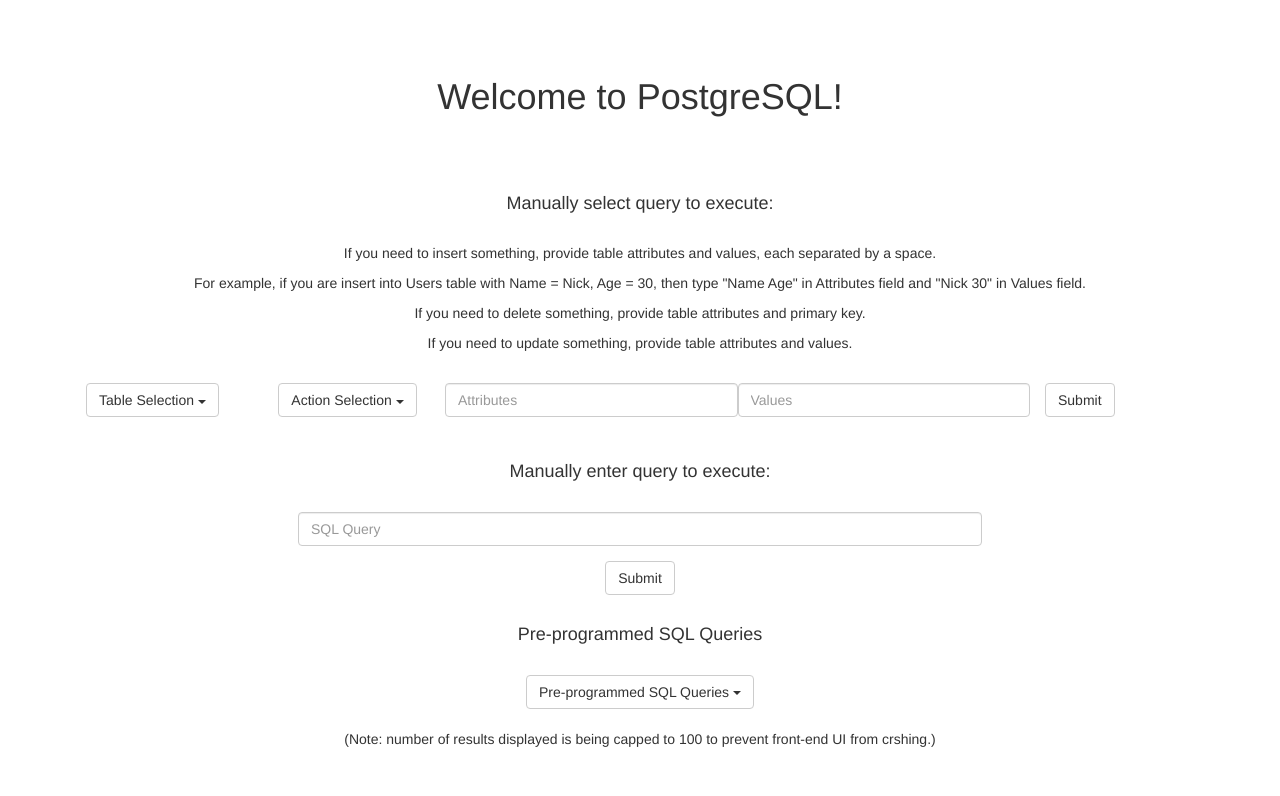
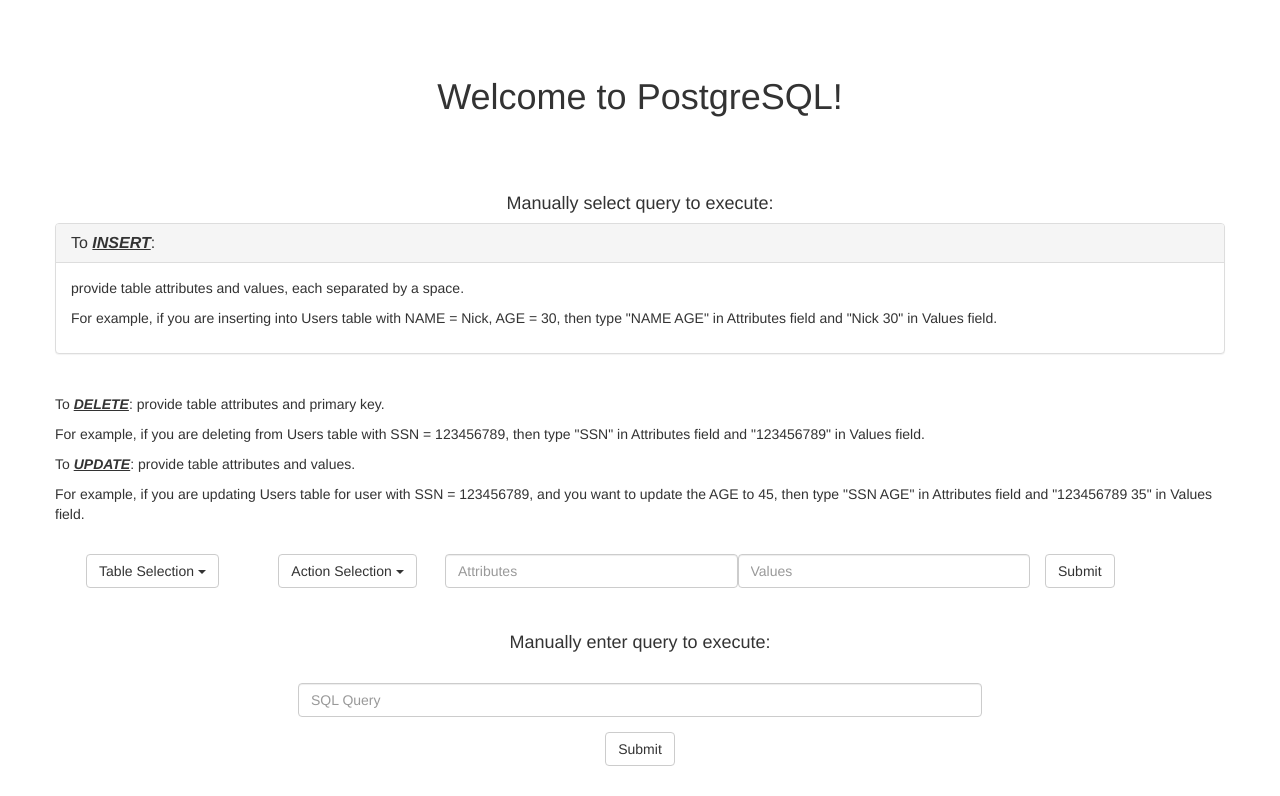
Before and after one commit to JackJin96/Postgres-Web-Commands, an Angular app in the folder client/: page /search in a window 1280 px wide. Shown: the top 796 px of the page. Built offline with nearby package versions, Linux system fonts and the light colour scheme.

Commit message:
panel added

```diff
--- a/client/src/app/components/search/search.component.html
+++ b/client/src/app/components/search/search.component.html
@@ -5,13 +5,26 @@
   </div>
   <div class="row notes">
       <h4>Manually select query to execute:</h4>
+      <div class="instructions">
+        <div class="panel panel-default">
+          <div class="panel-heading">
+            <h3 class="panel-title">To <b><u><i>INSERT</i></u></b>:</h3>
+          </div>
+          <div class="panel-body">
+              <p>provide table attributes and values, each separated by a space. </p>
+              <p>For example, if you are inserting into Users table with NAME = Nick, AGE = 30, then type "NAME AGE" in Attributes field
+                and "Nick 30" in Values field.</p>
+          </div>
+        </div>
       <br>
-      <p>If you need to insert something, provide table attributes and values, each separated by a space. </p>
-      <p>For example, if you are insert into Users table with Name = Nick, Age = 30, then type "Name Age" in Attributes field
-        and "Nick 30" in Values field.</p>
-      <p>If you need to delete something, provide table attributes and primary key.</p>
-      <p>If you need to update something, provide table attributes and values.</p>
+      <p>To <b><u><i>DELETE</i></u></b>: provide table attributes and primary key.</p>
+      <p>For example, if you are deleting from Users table with SSN = 123456789, then type "SSN" in Attributes field
+          and "123456789" in Values field.</p>
+      <p>To <b><u><i>UPDATE</i></u></b>: provide table attributes and values.</p>
+      <p>For example, if you are updating Users table for user with SSN = 123456789, and you want to update the AGE to 45,
+          then type "SSN AGE" in Attributes field and "123456789 35" in Values field.</p>
       <br>
+    </div>
   </div>
   <div class="row">
     <div class="col-sm-2 dropdown-buttons">
--- a/client/src/app/components/search/search.component.scss
+++ b/client/src/app/components/search/search.component.scss
@@ -36,6 +36,10 @@
     text-align: center;
 }
 
+.instructions {
+    text-align: left;
+}
+
 a.disabled {
     display: none;
 }
```
